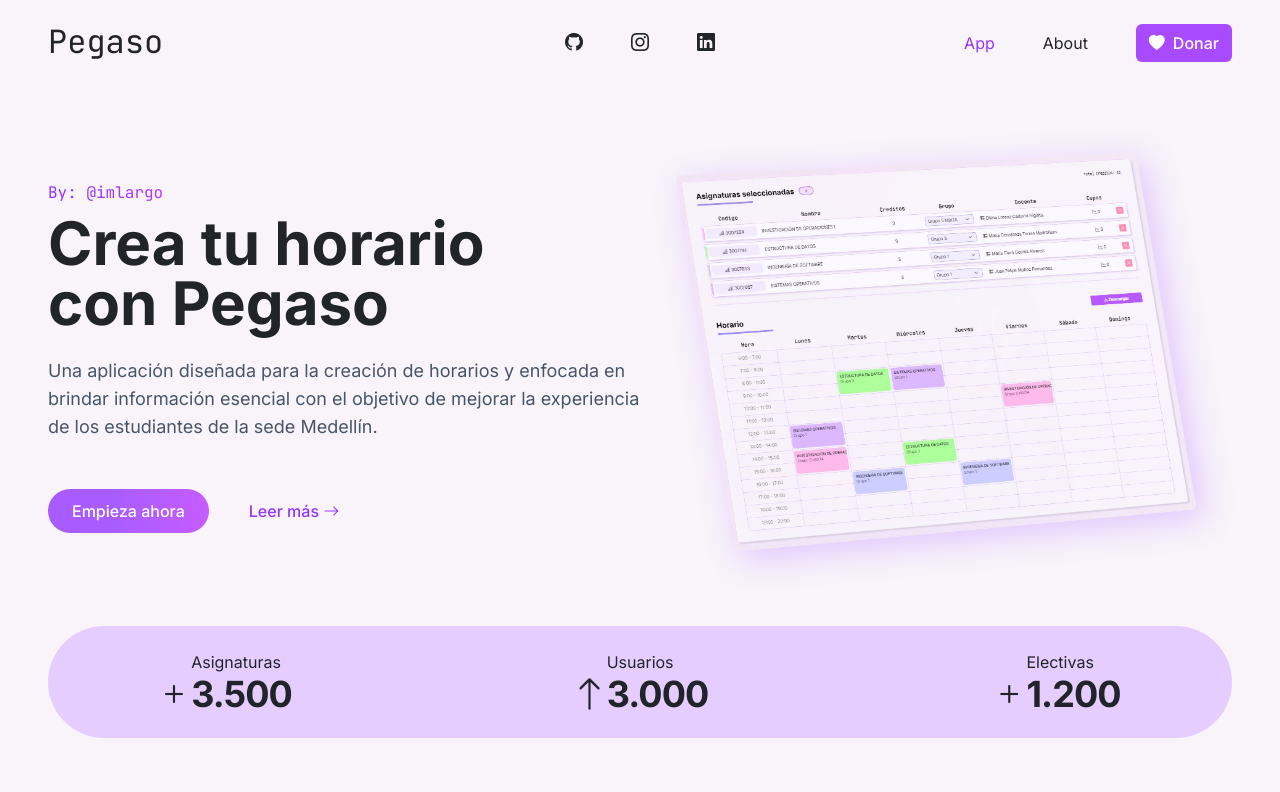
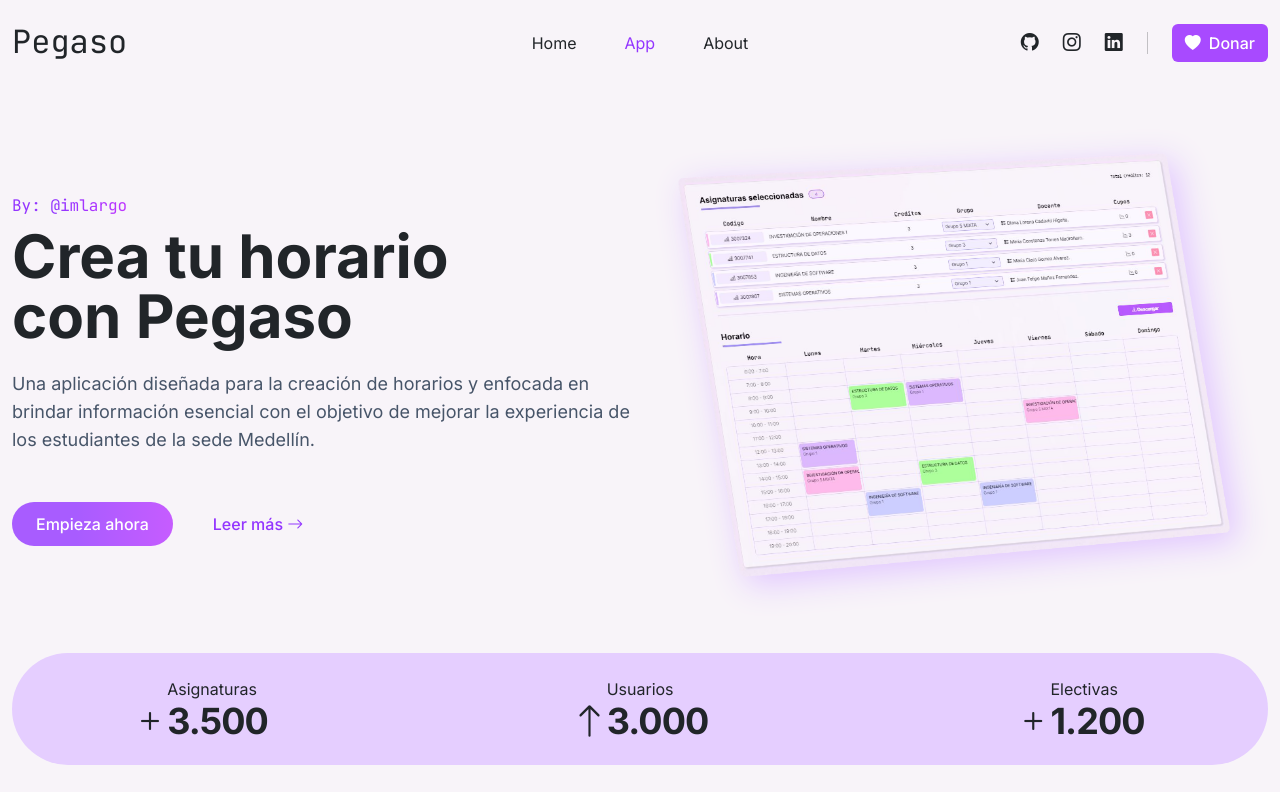
Before and after one commit to kblandonv/pegaso, a SvelteKit app: page / in a window 1280 px wide. Shown: the top 792 px of the page. Built offline with nearby package versions, Linux system fonts and the light colour scheme.

Commit message:
update navbar layout

```diff
--- a/src/components/UI/Nav.svelte
+++ b/src/components/UI/Nav.svelte
@@ -27,28 +27,35 @@
 		<span class="text-3xl" use:textEffectAction id="imlargo" data-value="Pegaso">Pegaso</span>
 	</div>
 
-	<div class="col-4 d-flex justify-content-center align-items-center gap-5 text-lg">
-        <a class="my-social" href="https://github.com/imlargo" target="_blank">
-            <i class="bi bi-github"></i>
+	<div class="col-4 d-flex justify-content-center align-items-center gap-5">
+		<a data-sveltekit-reload href="/">
+            Home
         </a>
 
-        <a class="my-social" href="https://www.instagram.com/imlargo" target="_blank">
-            <i class="bi bi-instagram"></i>
-        </a>
-
-        <a class="my-social" href="https://www.linkedin.com/in/imlargo" target="_blank">
-            <i class="bi bi-linkedin"></i>
-        </a>
-    </div>
-
-    <div class="col-4 d-flex justify-content-end align-items-center gap-5 ">
-        <a data-sveltekit-reload href="/app" class="link-app">
+		<a data-sveltekit-reload href="/app" class="link-app">
             App
         </a>
 
         <a data-sveltekit-reload href="/about">
             About
         </a>
+    </div>
+
+    <div class="col-4 d-flex justify-content-end align-items-center gap-4 ">
+
+        <a class="my-social text-lg" href="https://github.com/imlargo" target="_blank">
+            <i class="bi bi-github"></i>
+        </a>
+
+        <a class="my-social text-lg" href="https://www.instagram.com/imlargo" target="_blank">
+            <i class="bi bi-instagram"></i>
+        </a>
+
+        <a class="my-social text-lg" href="https://www.linkedin.com/in/imlargo" target="_blank">
+            <i class="bi bi-linkedin"></i>
+        </a>
+
+		<div class="h-3/5 vr my-auto"></div>
 
         <a on:click={showModal} class="d-flex btn btn-donar text-base align-items-center justify-content-center gap-2 font-medium" role="button" href>
 			<i class="bi bi-heart-fill"></i>
--- a/src/routes/+page.svelte
+++ b/src/routes/+page.svelte
@@ -15,7 +15,7 @@
 	<meta name="description" content="Sia creado por imlargo" />
 </svelte:head>
 
-<div class="mx-auto max-w-screen-2xl px-5">
+<div class="container">
 	<Nav />
 
 	<Hero />
--- a/src/routes/about/+page.svelte
+++ b/src/routes/about/+page.svelte
@@ -11,7 +11,7 @@
 	<meta name="description" content="Sia creado por imlargo" />
 </svelte:head>
 
-<main class="mx-auto max-w-screen-2xl px-5">
+<main class="container">
 	<Blobl />
 
 	<Nav />
```
